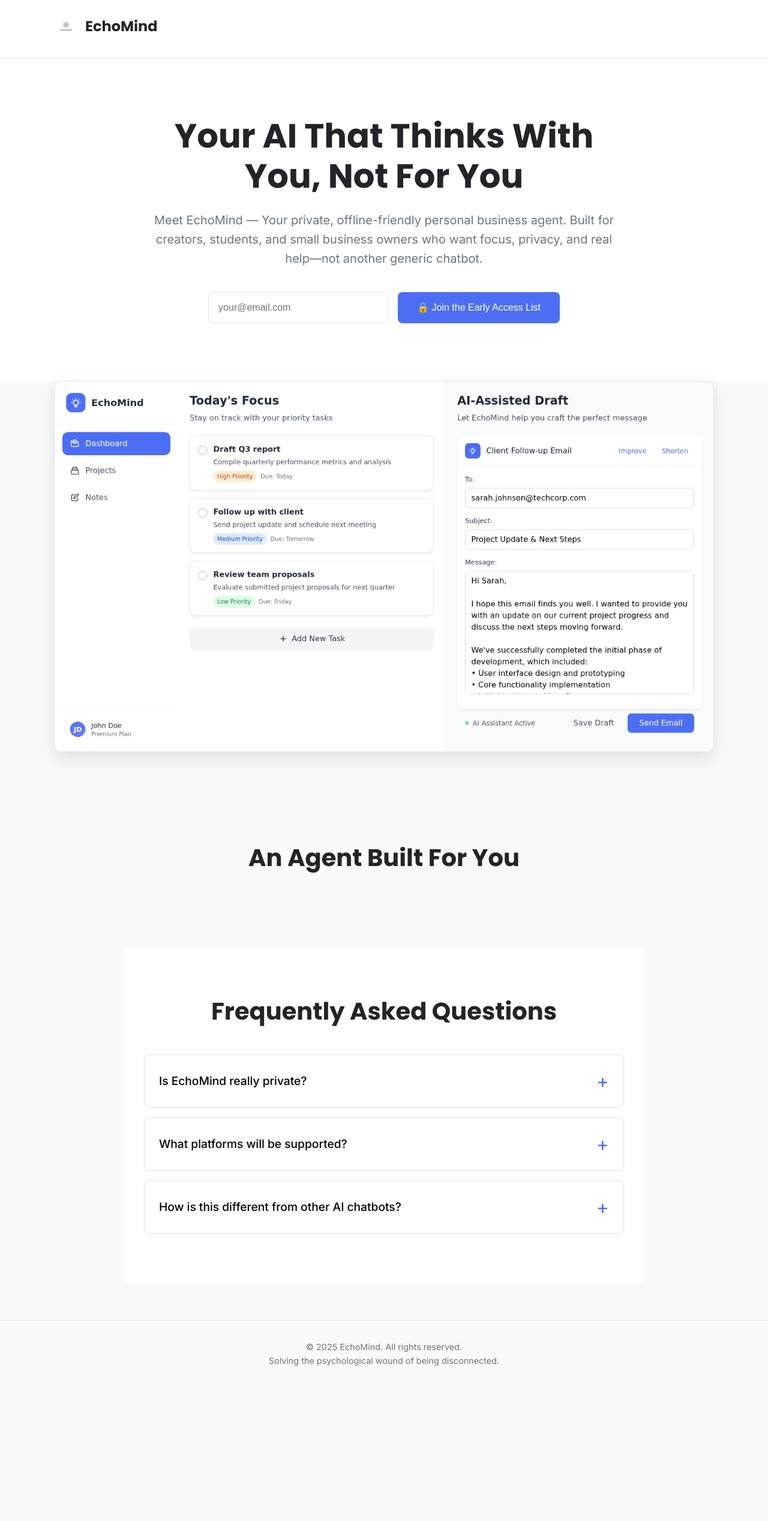
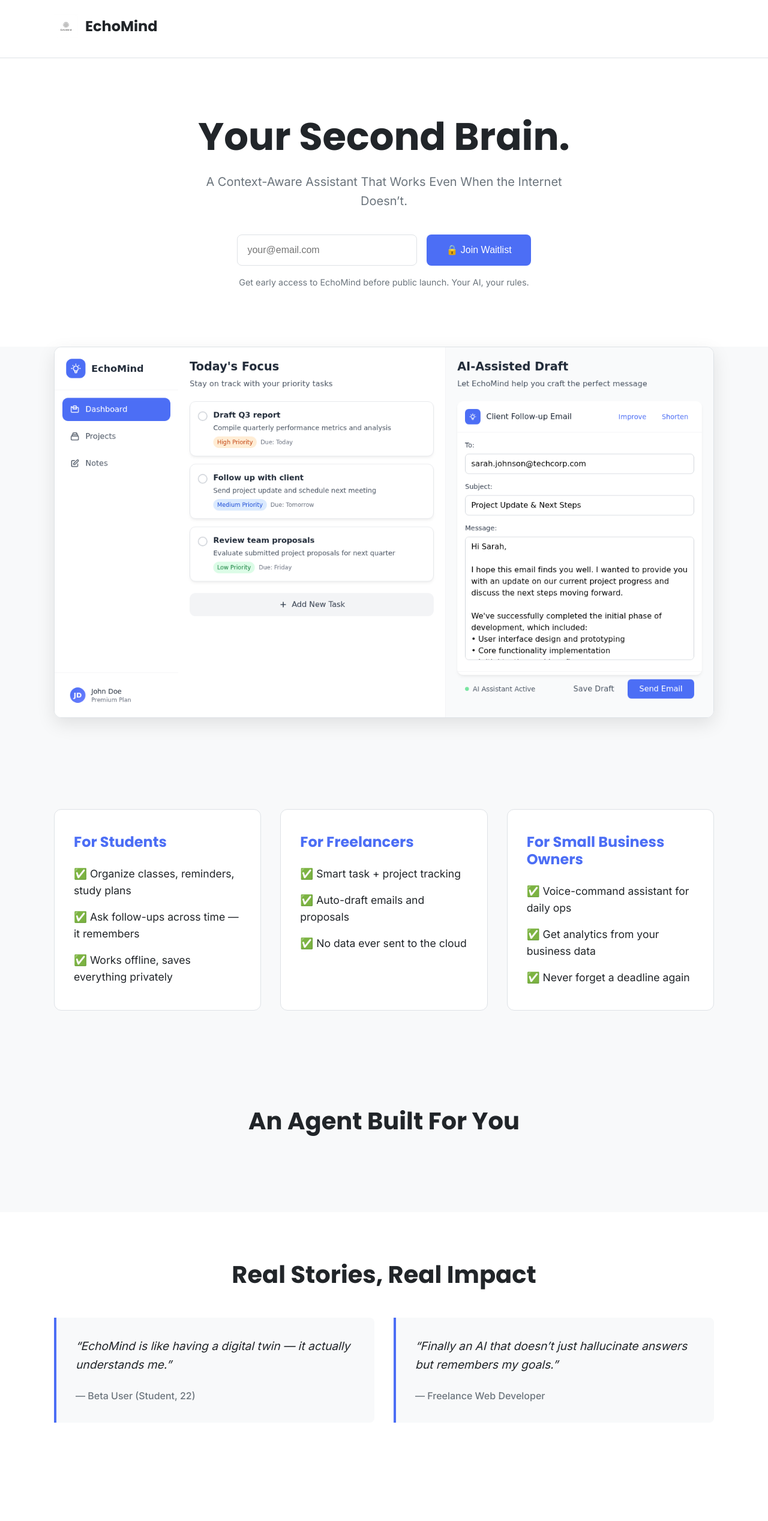
Before and after one commit to Shivansh23-code/Privoraa, a React (Vite) app: page / in a window 1280 px wide. Shown: the top 2536 px of the page at 60% size. Before the commit the page ends 2312 px from the top, so only its background shows below. Built offline with nearby package versions, Linux system fonts and the light colour scheme.

Commit message:
Feat: Overhaul landing page with new sections and styles

```diff
--- /dev/null
+++ b/src/components/AudienceSection.jsx
@@ -0,0 +1,43 @@
+import styles from './AudienceSection.module.css';
+import useFadeIn from '../hooks/useFadeIn';
+
+const audienceData = {
+    'For Students': [
+        "Organize classes, reminders, study plans",
+        "Ask follow-ups across time — it remembers",
+        "Works offline, saves everything privately"
+    ],
+    'For Freelancers': [
+        "Smart task + project tracking",
+        "Auto-draft emails and proposals",
+        "No data ever sent to the cloud"
+    ],
+    'For Small Business Owners': [
+        "Voice-command assistant for daily ops",
+        "Get analytics from your business data",
+        "Never forget a deadline again"
+    ]
+};
+
+const AudienceSection = () => {
+    const [ref, isVisible] = useFadeIn({ threshold: 0.1 });
+
+    return (
+        <section ref={ref} className={`${styles.section} fade-in-section ${isVisible ? 'is-visible' : ''}`}>
+            <div className={styles.container}>
+                {Object.entries(audienceData).map(([title, benefits]) => (
+                    <div key={title} className={styles.card}>
+                        <h3 className={styles.cardTitle}>{title}</h3>
+                        <ul className={styles.benefitList}>
+                            {benefits.map((benefit, index) => (
+                                <li key={index}>✅ {benefit}</li>
+                            ))}
+                        </ul>
+                    </div>
+                ))}
+            </div>
+        </section>
+    );
+}
+
+export default AudienceSection;
--- /dev/null
+++ b/src/components/AudienceSection.module.css
@@ -0,0 +1,42 @@
+.section {
+    padding: 5rem 2rem;
+    background-color: var(--color-background);
+}
+
+.container {
+    max-width: 1100px;
+    margin: 0 auto;
+    display: grid;
+    grid-template-columns: repeat(auto-fit, minmax(300px, 1fr));
+    gap: 2rem;
+}
+
+.card {
+    background-color: var(--color-white);
+    padding: 2.5rem 2rem;
+    border-radius: 12px;
+    border: 1px solid var(--color-border);
+    transition: transform 0.3s ease, box-shadow 0.3s ease;
+}
+
+.card:hover {
+    transform: translateY(-5px);
+    box-shadow: 0 10px 20px rgba(0,0,0,0.07);
+}
+
+.cardTitle {
+    font-size: 1.5rem;
+    margin-bottom: 1.5rem;
+    color: var(--color-primary);
+    font-weight: 700;
+}
+
+.benefitList {
+    list-style: none;
+    padding: 0;
+    display: flex;
+    flex-direction: column;
+    gap: 1rem;
+    font-size: 1.1rem;
+    color: var(--color-text);
+}
--- a/src/components/HeroSection.jsx
+++ b/src/components/HeroSection.jsx
@@ -1,5 +1,6 @@
 import { useState } from 'react';
 import styles from './HeroSection.module.css';
+
 const HeroSection = () => {
     const [email, setEmail] = useState('');
     const [message, setMessage] = useState('');
@@ -10,29 +11,25 @@ const HeroSection = () => {
         setMessage('');
         setIsError(false);
 
+        const apiUrl = import.meta.env.VITE_API_URL || 'http://localhost:8085';
+
         try {
-            const response = await fetch('http://localhost:8085/api/waitlist/join', {
+            const response = await fetch(`${apiUrl}/api/waitlist/join`, {
                 method: 'POST',
-                headers: {
-                    'Content-Type': 'application/json',
-                },
-                body: JSON.stringify({ email })
+                headers: { 'Content-Type': 'application/json' },
+                body: JSON.stringify({ email }),
             });
 
-            // Check if response has JSON before trying to parse
-            const contentType = response.headers.get("content-type");
-            const data = contentType && contentType.includes("application/json")
-                ? await response.json()
-                : { message: "No response body" };
+            const data = await response.json();
 
             if (!response.ok) {
-                throw new Error(data.message || `HTTP error! status: ${response.status}`);
+                throw new Error(data.message || 'An error occurred.');
             }
 
-            setMessage(data.message || "✅ Successfully joined the waitlist!");
+            setMessage(data.message);
             setEmail('');
         } catch (error) {
-            setMessage(error.message || "❌ Something went wrong.");
+            setMessage(error.message);
             setIsError(true);
         }
     };
@@ -40,10 +37,11 @@ const HeroSection = () => {
     return (
         <section className={styles.section}>
             <div className={styles.container}>
-                <h1 className={styles.title}>Your AI That Thinks With You, Not For You</h1>
+                <h1 className={styles.title}>Your Second Brain.</h1>
                 <p className={styles.subtitle}>
-                    Meet EchoMind — Your private, offline-friendly personal business agent. Built for creators, students, and small business owners who want focus, privacy, and real help—not another generic chatbot.
+                    A Context-Aware Assistant That Works Even When the Internet Doesn’t.
                 </p>
+
                 <form onSubmit={handleSubmit} className={styles.form}>
                     <input
                         type="email"
@@ -54,75 +52,18 @@ const HeroSection = () => {
                         className={styles.input}
                     />
                     <button type="submit" className={styles.button}>
-                        🔒 Join the Early Access List
+                        🔒 Join Waitlist
                     </button>
                 </form>
+
+                <p className={styles.ctaSubtext}>
+                    Get early access to EchoMind before public launch. Your AI, your rules.
+                </p>
+
                 {message && <p className={`${styles.message} ${isError ? styles.error : styles.success}`}>{message}</p>}
             </div>
         </section>
     );
-
-    // Styles
-    // const sectionStyles = {
-    //     textAlign: 'center',
-    //     padding: '6rem 2rem',
-    //     backgroundColor: 'var(--color-white)',
-    //     display: 'flex',
-    //     flexDirection: 'column',
-    //     alignItems: 'center',
-    // };
-    // const containerStyles = { maxWidth: '800px' };
-    // const h1Styles = { fontSize: '3.5rem', color: 'var(--color-text)' };
-    // const pStyles = { fontSize: '1.25rem', color: '#6C757D', margin: '1.5rem 0 2.5rem 0' };
-    // const formStyles = { display: 'flex', gap: '1rem', justifyContent: 'center', flexWrap: 'wrap' };
-    // const inputStyles = {
-    //     padding: '1rem',
-    //     fontSize: '1rem',
-    //     width: '300px',
-    //     borderRadius: '8px',
-    //     border: '1px solid var(--color-border)'
-    // };
-    // const buttonStyles = {
-    //     padding: '1rem 2rem',
-    //     fontSize: '1rem',
-    //     backgroundColor: 'var(--color-primary)',
-    //     color: 'var(--color-white)',
-    //     border: 'none',
-    //     borderRadius: '8px',
-    //     cursor: 'pointer',
-    //     fontWeight: '500'
-    // };
-    // const messageStyles = {
-    //     marginTop: '1rem',
-    //     color: isError ? 'var(--color-error)' : 'var(--color-success)',
-    //     fontWeight: '500'
-    // };
-
-    // return (
-    //     <section style={sectionStyles}>
-    //         <div style={containerStyles}>
-    //             <h1 style={h1Styles}>Your AI That Thinks With You, Not For You</h1>
-    //             <p style={pStyles}>
-    //                 Meet EchoMind — Your private, offline-friendly personal business agent. Built for creators,
-    //                 students, and small business owners who want focus, privacy, and real help—not another generic chatbot.
-    //             </p>
-    //             <form onSubmit={handleSubmit} style={formStyles}>
-    //                 <input
-    //                     type="email"
-    //                     placeholder="your@email.com"
-    //                     value={email}
-    //                     onChange={(e) => setEmail(e.target.value)}
-    //                     required
-    //                     style={inputStyles}
-    //                 />
-    //                 <button type="submit" style={buttonStyles}>
-    //                     🔒 Join the Early Access List
-    //                 </button>
-    //             </form>
-    //             {message && <p style={messageStyles}>{message}</p>}
-    //         </div>
-    //     </section>
-    // );
 };
 
 export default HeroSection;
--- a/src/components/HeroSection.module.css
+++ b/src/components/HeroSection.module.css
@@ -6,31 +6,28 @@
     flex-direction: column;
     align-items: center;
 }
-
 .container {
     max-width: 800px;
 }
-
 .title {
     font-size: 3.5rem;
     color: var(--color-text);
-    /* Responsive font size for smaller screens */
-    font-size: clamp(2.5rem, 5vw, 3.5rem);
+    font-size: clamp(2.8rem, 6vw, 4rem); /* Responsive font size */
+    line-height: 1.1;
 }
-
 .subtitle {
     font-size: 1.25rem;
     color: #6C757D;
     margin: 1.5rem 0 2.5rem 0;
+    max-width: 600px;
+    margin-left: auto;
+    margin-right: auto;
 }
-
 .form {
     display: flex;
-    flex-wrap: wrap; /* Allow wrapping on small screens */
     gap: 1rem;
     justify-content: center;
 }
-
 .input {
     padding: 1rem;
     font-size: 1rem;
@@ -39,13 +36,11 @@
     border: 1px solid var(--color-border);
     transition: border-color 0.2s ease, box-shadow 0.2s ease;
 }
-
 .input:focus {
     outline: none;
     border-color: var(--color-primary);
     box-shadow: 0 0 0 3px hsla(var(--hue, 221), 90%, 60%, 0.3);
 }
-
 .button {
     padding: 1rem 2rem;
     font-size: 1rem;
@@ -57,20 +52,37 @@
     font-weight: 500;
     transition: background-color 0.2s ease;
 }
-
 .button:hover {
     background-color: var(--color-primary-dark);
 }
-
+.ctaSubtext {
+    margin-top: 1rem;
+    font-size: 0.9rem;
+    color: #6C757D;
+}
 .message {
-    margin-top: 1rem;
+    margin-top: 1.5rem;
     font-weight: 500;
 }
-
 .message.error {
     color: var(--color-error);
 }
-
 .message.success {
     color: var(--color-success);
 }
+
+/* --- MOBILE OPTIMIZATION --- */
+@media (max-width: 768px) {
+    .section {
+        padding: 4rem 1.5rem;
+    }
+    .form {
+        flex-direction: column;
+        width: 100%;
+        max-width: 380px;
+        align-items: center;
+    }
+    .input, .button {
+        width: 100%;
+    }
+}
--- /dev/null
+++ b/src/components/TestimonialsSection.jsx
@@ -0,0 +1,33 @@
+import styles from './TestimonialsSection.module.css';
+import useFadeIn from '../hooks/useFadeIn';
+
+const testimonials = [
+    {
+        quote: "EchoMind is like having a digital twin — it actually understands me.",
+        author: "Beta User (Student, 22)"
+    },
+    {
+        quote: "Finally an AI that doesn’t just hallucinate answers but remembers my goals.",
+        author: "Freelance Web Developer"
+    }
+];
+
+const TestimonialsSection = () => {
+    const [ref, isVisible] = useFadeIn({ threshold: 0.1 });
+
+    return(
+        <section ref={ref} className={`${styles.section} fade-in-section ${isVisible ? 'is-visible' : ''}`}>
+             <h2 className={styles.mainTitle}>Real Stories, Real Impact</h2>
+            <div className={styles.container}>
+                {testimonials.map((testimonial, index) => (
+                    <blockquote key={index} className={styles.testimonialCard}>
+                        <p className={styles.quote}>“{testimonial.quote}”</p>
+                        <cite className={styles.author}>— {testimonial.author}</cite>
+                    </blockquote>
+                ))}
+            </div>
+        </section>
+    );
+}
+
+export default TestimonialsSection;
--- /dev/null
+++ b/src/components/TestimonialsSection.module.css
@@ -0,0 +1,47 @@
+.section {
+    padding: 5rem 2rem;
+    background-color: var(--color-white);
+}
+
+.mainTitle {
+    text-align: center;
+    font-size: 2.5rem;
+    margin-bottom: 3rem;
+    color: var(--color-text);
+}
+
+.container {
+    max-width: 1100px;
+    margin: 0 auto;
+    display: grid;
+    grid-template-columns: repeat(auto-fit, minmax(400px, 1fr));
+    gap: 2rem;
+}
+
+.testimonialCard {
+    border-left: 4px solid var(--color-primary);
+    padding: 2rem;
+    margin: 0; /* Resets default blockquote margin */
+    background-color: var(--color-background);
+    border-radius: 0 8px 8px 0;
+}
+
+.quote {
+    font-size: 1.2rem;
+    font-style: italic;
+    color: var(--color-text);
+    margin-bottom: 1.5rem;
+}
+
+.author {
+    font-weight: 500;
+    color: #6C757D;
+    font-style: normal;
+}
+
+/* --- MOBILE OPTIMIZATION --- */
+@media (max-width: 480px) {
+    .container {
+        grid-template-columns: 1fr; /* Stack to a single column on very small screens */
+    }
+}
--- a/src/pages/LandingPage.jsx
+++ b/src/pages/LandingPage.jsx
@@ -1,30 +1,32 @@
 // src/pages/LandingPage.jsx
+
+// --- Core Components ---
 import Header from '../components/Header';
 import HeroSection from '../components/HeroSection';
 import ShowcaseSection from '../components/ShowcaseSection';
 import FeaturesSection from '../components/FeaturesSection';
+import FaqSection from '../components/FaqSection';
 import Footer from '../components/Footer';
-import FaqSection from '../components/FaqSection';
+
+// --- NEWLY ADDED SECTIONS ---
+import AudienceSection from '../components/AudienceSection';
+import TestimonialsSection from '../components/TestimonialsSection';
 
 const LandingPage = () => {
-  const pageStyles = {
-    display: 'flex',
-    flexDirection: 'column',
-    alignItems: 'center',
-    width: '100%'
-  };
-
+  // This main component assembles all the sections of the page in a logical narrative.
   return (
-    <div style={pageStyles}>
+    <>
       <Header />
-      <main style={{width: '100%'}}>
+      <main>
         <HeroSection />
         <ShowcaseSection />
+        <AudienceSection />
         <FeaturesSection />
+        <TestimonialsSection />
+        <FaqSection />
       </main>
-      <FaqSection />
       <Footer />
-    </div>
+    </>
   );
 };
 
```
